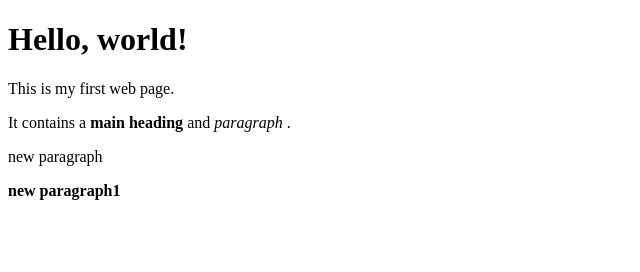
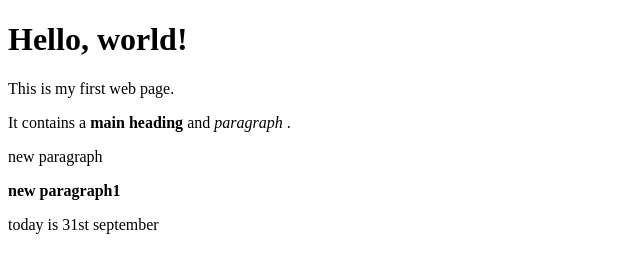
Before and after one commit to samudra1024/sample, a plain HTML site: page index.html in a window 1280 px wide. Shown: the whole page, without its empty margins (0-640 px from the left). Drawn offline with Linux system fonts and the light colour scheme.

Commit message:
added date in main

```diff
--- a/index.html
+++ b/index.html
@@ -11,5 +11,6 @@
         </p>
         <p>new paragraph</p>
         <p><b>new paragraph1</b></p>
+        <p>today is 31st september</p>
     </body>
 </html>
```
